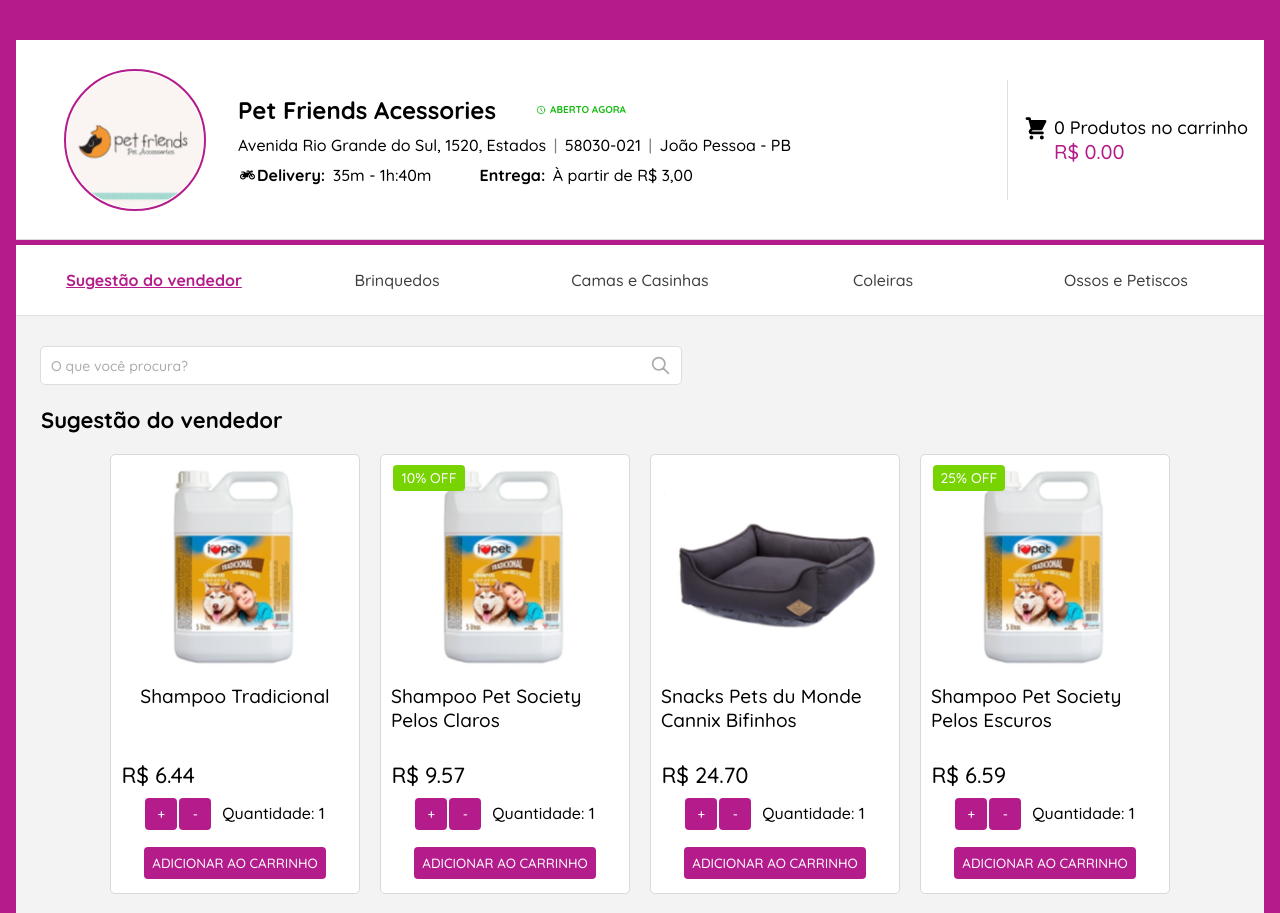
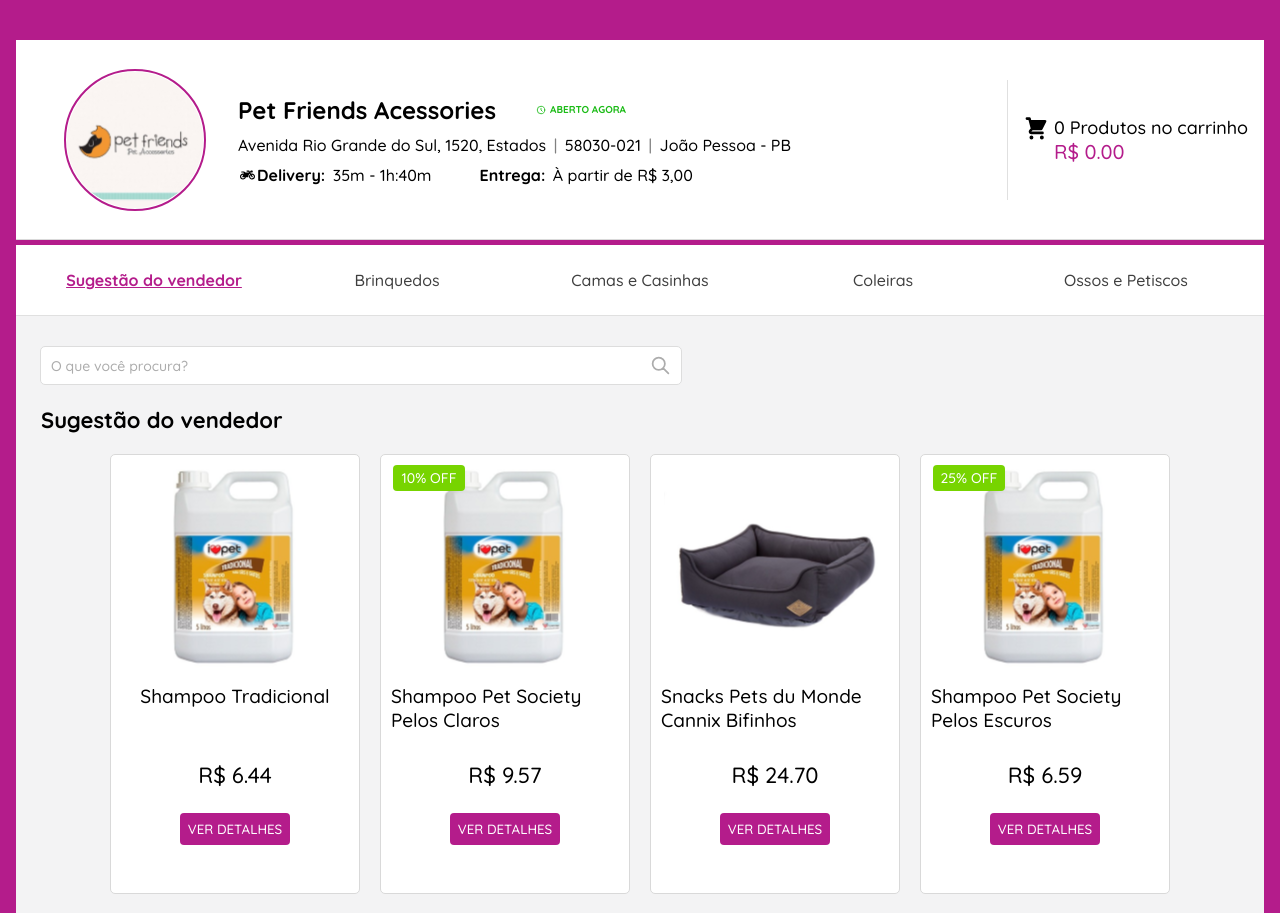
Before and after one commit to softcomtecnologia/challenge, a Next.js app in the folder front-end/: page / in a window 1280 px wide. Shown: the top 913 px of the page. Built offline with nearby package versions, Linux system fonts and the light colour scheme; data requests are answered from the project's data file.

Commit message:
Commit Fizalizacao do Modal dos produtos

```diff
--- a/front-end/src/components/ProductCard/index.tsx
+++ b/front-end/src/components/ProductCard/index.tsx
@@ -1,5 +1,4 @@
 import React, { useState, useContext } from "react";
-import { CartContext } from "../../contexts/CartContext";
 import ProductModal from "../ProductModal";
 
 import {
@@ -11,23 +10,29 @@
 } from "./styles";
 
 function ProductCard({ productid, productImage, productName, price, offer }) {
+
   const [isModalVisible, setIsModalVisible] = useState(false);
-  const { handleAddItemCart } = useContext(CartContext);
-  const [qtdItens, setQtdItens] = useState(1);
 
-  function handleIncrement(count) {
-    setQtdItens(count + 1);
-  }
 
-  function handleDecrement(count) {
-    if(count > 1)
-    setQtdItens(count - 1);
+  function setVisibiliti(state: boolean){
+    setIsModalVisible(state);
   }
 
   return (
     <>
-      <Container onClick={() => setIsModalVisible(true)}>
-        {/* {isModalVisible ? <ProductModal/> : null} */}
+      <Container>
+        {isModalVisible ? (
+
+          <ProductModal
+            onClose={() => {setVisibiliti(false)}}
+            productid={productid}
+            productImage={productImage}
+            productName={productName}
+            price={price}
+            offer={offer}
+          />
+        ) : null}
+
         <ImageContainer>
           {offer != 0 ? <span>{offer}% OFF</span> : null}
           <img src={productImage} alt="Imagem do Produto" />
@@ -41,14 +46,8 @@
         </CardPrice>
 
         <CardAddCart>
-          <div className="qtdProduct">
-            <button onClick={() => handleIncrement(qtdItens)}>+</button>
-            <button onClick={() => handleDecrement(qtdItens)}>-</button>
-            <span>Quantidade: {qtdItens}</span>
-          </div>
-
-          <button className="addToCart" onClick={() => handleAddItemCart(productid, price, qtdItens)}>
-              ADICIONAR AO CARRINHO
+          <button className="addToCart" onClick={() => setVisibiliti(true)}>
+              VER DETALHES
             </button>
         </CardAddCart>
       </Container>
--- a/front-end/src/components/ProductCard/styles.ts
+++ b/front-end/src/components/ProductCard/styles.ts
@@ -17,7 +17,6 @@
 
     &:hover{
         box-shadow: 0px 0px 5px 0px;
-        cursor: pointer;
     }
 `;
 
@@ -52,8 +51,8 @@
     padding: 0.5rem;
     font-size: 22px;
     display: flex;
-    margin-left: 5px;
-    align-items: flex-end;
+    align-items: center;
+    justify-content:center;
 `;
 
 export const CardAddCart = styled.div`
--- a/front-end/src/components/ProductModal/index.tsx
+++ b/front-end/src/components/ProductModal/index.tsx
@@ -1,18 +1,88 @@
-import React from "react";
+import React, { useState, useContext } from "react";
+import { CartContext } from "../../contexts/CartContext";
 
-// import { Container } from './styles';
+import {
+  Container,
+  ImageContainer,
+  CardTitle,
+  CardPrice,
+  CardAddCart,
+  ModalContent,
+} from "./styles";
 
-function ProductModal({ children }) {
+interface Props {
+  idModal?: string;
+  readonly onClose?: (arg0: boolean) => void;
+  productid: string;
+  productImage: string;
+  productName: string;
+  price: number;
+  offer: number;
+}
+
+const ProductModal: React.FC<Props> = ({
+  idModal = "modal",
+  onClose = () => {},
+  productid,
+  productImage,
+  productName,
+  price,
+  offer,
+}) => {
+  const { handleAddItemCart } = useContext(CartContext);
+  const [qtdItens, setQtdItens] = useState(1);
+
+  const handleOutsideClick = (event) => {
+    if (event.target.id === idModal) {
+      onClose(false);
+    }
+  };
+
+  function handleIncrement(count) {
+    setQtdItens(count + 1);
+  }
+
+  function handleDecrement(count) {
+    if (count > 1) setQtdItens(count - 1);
+  }
+
   return (
     <>
-      <div className="modal">
-        <div className="container">
-          <button className="close">Close</button>
-          <div className="content">{children}</div>
+      <Container id={idModal} onClick={handleOutsideClick}>
+        <div className="modal">
+          <button className="close" onClick={onClose} />
+          <ModalContent>
+            <ImageContainer>
+              {offer != 0 ? <span>{offer}% OFF</span> : null}
+              <img src={productImage} alt="Imagem do Produto" />
+            </ImageContainer>
+
+            <CardAddCart>
+              <CardTitle>{productName}</CardTitle>
+
+              <CardPrice>
+                <div>R$ {price.toFixed(2)}</div>
+              </CardPrice>
+              <div className="qtdProduct">
+                <button onClick={() => handleIncrement(qtdItens)}>+</button>
+                <button onClick={() => handleDecrement(qtdItens)}>-</button>
+                <span>Quantidade: {qtdItens}</span>
+              </div>
+
+              <div className="buttonAddCart">
+                <button
+                  className="addToCart"
+                  onClick={() => handleAddItemCart(productid, price, qtdItens)}
+                >
+                  ADICIONAR AO CARRINHO
+                </button>
+              </div>
+            </CardAddCart>
+          </ModalContent>
         </div>
-      </div>
+      </Container>
     </>
   );
-}
+};
 
 export default ProductModal;
--- a/front-end/src/components/ProductModal/styles.ts
+++ b/front-end/src/components/ProductModal/styles.ts
@@ -0,0 +1,145 @@
+import styled from "styled-components";
+
+export const Container = styled.div`
+  width: 100%;
+  height: 100%;
+  border: 1px solid grey;
+  border-radius: 5px;
+  position: absolute;
+  z-index: 10;
+  top: 0;
+  left: 0;
+  background-color: rgba(180, 28, 139, 0.8);
+  display: flex;
+  justify-content: center;
+  align-items: center;
+
+  > .modal {
+    background-color: #fff;
+    width: 60%;
+    height: 590px;
+    color: black;
+    border-radius: 15px;
+
+    > .close {
+      background-color: transparent;
+      outline: none;
+      width: 32px;
+      height: 32px;
+      margin-left: calc(100% - 50px);
+      cursor: pointer;
+      border: none;
+      z-index: 1000;
+
+      &:before,
+      &:after {
+        content: " ";
+        position: absolute;
+        width: 2.5px;
+        height: 24px;
+        background-color: black;
+      }
+      &:before {
+        transform: rotate(45deg);
+      }
+      &:after {
+        transform: rotate(-45deg);
+      }
+    }
+  }
+`;
+
+export const ModalContent = styled.div`
+    display: grid;
+    grid-template-columns: 65fr 35fr;
+`;
+
+export const ImageContainer = styled.div`
+    height: 400px;
+    height: 500px;
+    display: flex;
+    align-items: center;
+    justify-content: center;
+    position: relative;
+
+    > img{
+        height: 80%;
+    }
+
+    > span{
+        top: 10px;
+        left: 45px;
+        width: 10rem;
+        position: absolute;
+        text-align: center;
+        background-color: var(--color-green);
+        padding: 4px;
+        font-size: 22px;
+        border-radius: 4px;
+        color: var(--color-white);
+    }
+`;
+
+export const CardTitle = styled.div`
+    font-size: 26px;
+    text-align: left;
+    height: 4rem;
+    font-weight: 700;
+`;
+
+export const CardPrice = styled.div`
+    margin-top: 30px;
+    font-size: 40px;
+    font-weight: 700;
+    height: 4rem;
+`;
+
+export const CardAddCart = styled.div`
+
+  cursor: pointer;
+  border: 1px solid var(--color-gray100);
+  border-radius: 10px;
+  margin: 40px 30px ;
+  margin-left: -40px;
+  padding: 48px 20px;
+
+  > .qtdProduct{
+        margin-top: 25px;
+  }
+
+  > div {
+    width: 100%;
+    > span {
+      width: 2rem;
+      height: 2rem;
+      margin-left: 25px;
+      font-size: 22px;
+    }
+    > button {
+      background-color: var(--color-background);
+      color: var(--color-white);
+      width: 2.5rem;
+      height: 2.5rem;
+      border-radius: 4px;
+      margin: 1px;
+      cursor: pointer;
+      font-size: 25px;
+    }
+  }
+
+  > .buttonAddCart{
+
+    width: 100%;
+
+    > button {
+        background-color: var(--color-background);
+        color: var(--color-white);
+        height: 3rem;
+        border-radius: 4px;
+        margin-top: 5rem;
+        width: 100%;
+        font-size: 19px;
+        cursor: pointer;
+    }
+  }
+`;
```
